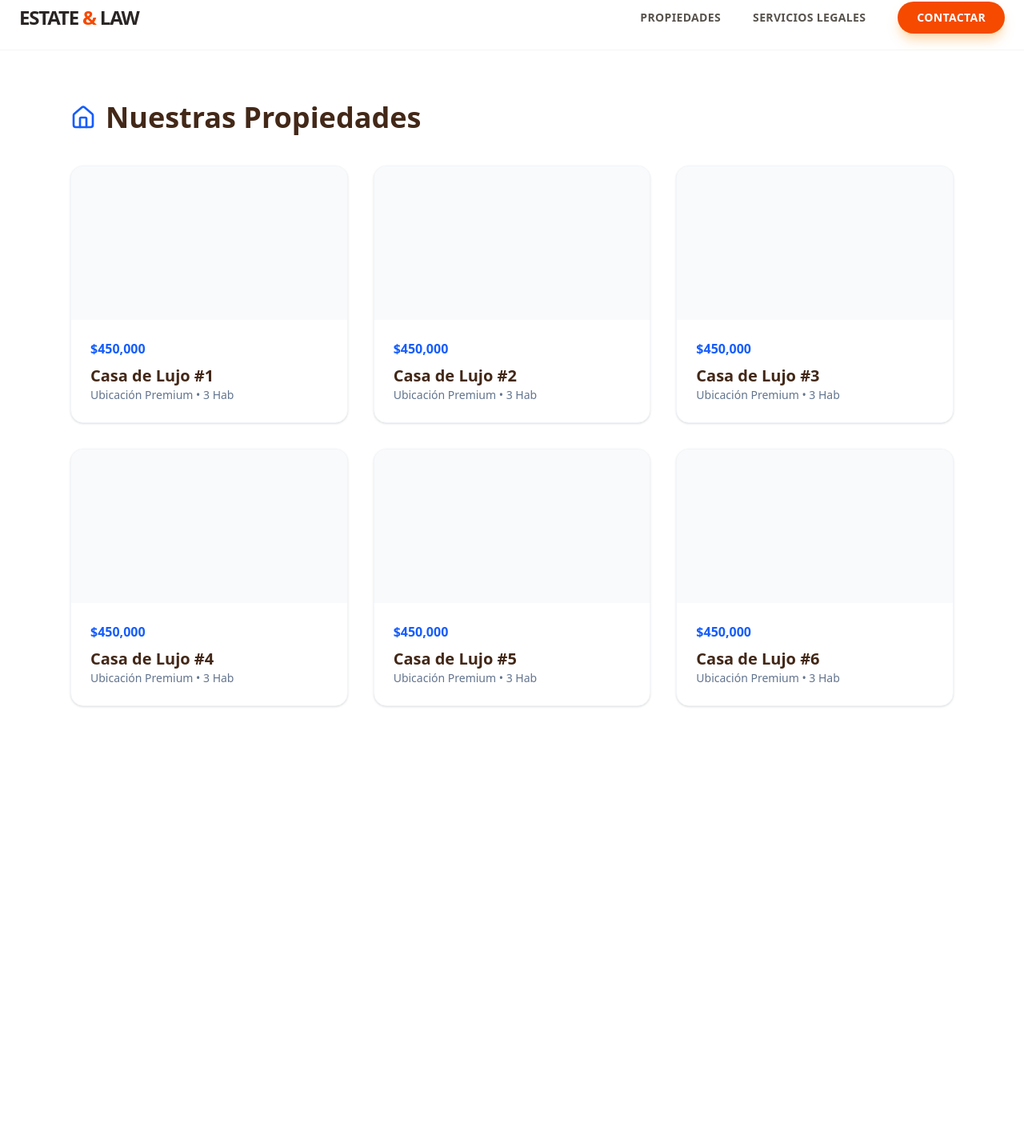
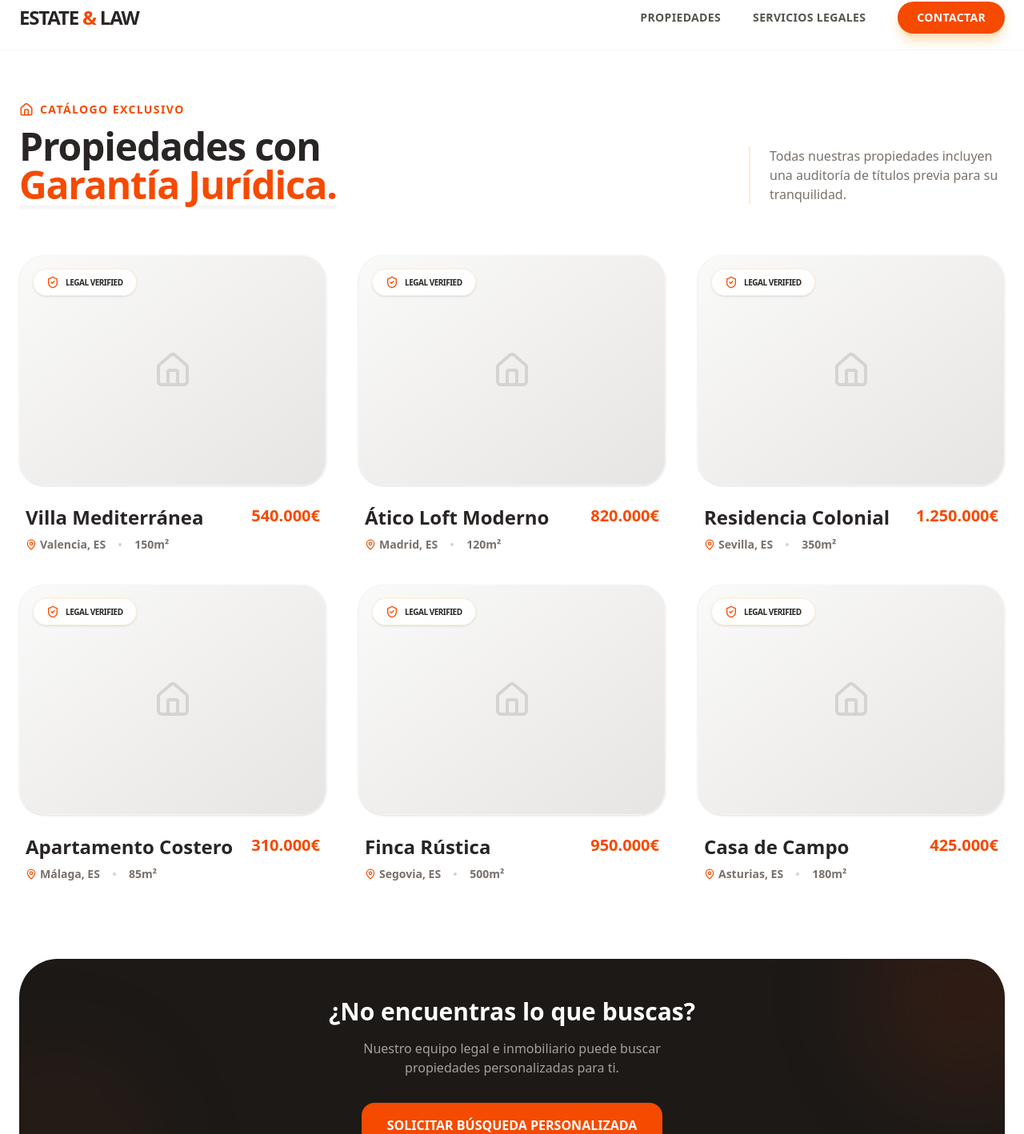
Before and after one commit to LuisErnestoZamb/alfmira, a Next.js app: page /properties in a window 1280 px wide. Shown: the part 18-1436 px from the top of the page at 80% size. Before the commit the page ends 965 px from the top, so only its background shows below. Built offline with nearby package versions, Linux system fonts and the light colour scheme.

Commit message:
Adding properties

```diff
--- a/src/app/properties/page.tsx
+++ b/src/app/properties/page.tsx
@@ -1,23 +1,97 @@
-import { Home, ArrowRight } from 'lucide-react';
+import { Home, MapPin, ShieldCheck, ArrowUpRight } from 'lucide-react';
+import Link from 'next/link';
 
 export default function PropertiesPage() {
+  const casas = [
+    { id: 1, precio: "540.000€", titulo: "Villa Mediterránea", ubicacion: "Valencia, ES", area: "150m²" },
+    { id: 2, precio: "820.000€", titulo: "Ático Loft Moderno", ubicacion: "Madrid, ES", area: "120m²" },
+    { id: 3, precio: "1.250.000€", titulo: "Residencia Colonial", ubicacion: "Sevilla, ES", area: "350m²" },
+    { id: 4, precio: "310.000€", titulo: "Apartamento Costero", ubicacion: "Málaga, ES", area: "85m²" },
+    { id: 5, precio: "950.000€", titulo: "Finca Rústica", ubicacion: "Segovia, ES", area: "500m²" },
+    { id: 6, precio: "425.000€", titulo: "Casa de Campo", ubicacion: "Asturias, ES", area: "180m²" },
+  ];
+
   return (
-    <div className="py-16 max-w-6xl mx-auto px-6">
-      <div className="flex items-center space-x-3 mb-10">
-        <Home className="text-blue-600" size={32} />
-        <h1 className="text-4xl font-bold">Nuestras Propiedades</h1>
-      </div>
-      <div className="grid md:grid-cols-3 gap-8">
-        {[1, 2, 3, 4, 5, 6].map((i) => (
-          <div key={i} className="bg-white border border-slate-100 shadow-sm rounded-2xl overflow-hidden hover:shadow-md transition-shadow">
-            <div className="h-48 bg-slate-50" />
-            <div className="p-6">
-              <span className="text-blue-600 font-bold">$450,000</span>
-              <h4 className="text-xl font-semibold mt-2">Casa de Lujo #{i}</h4>
-              <p className="text-slate-500 text-sm">Ubicación Premium • 3 Hab</p>
+    <div className="bg-white min-h-screen py-16">
+      <div className="max-w-7xl mx-auto px-6">
+
+        {/* Cabecera de Sección */}
+        <div className="flex flex-col md:flex-row md:items-end justify-between mb-16 gap-6">
+          <div className="max-w-2xl">
+            <div className="flex items-center space-x-2 text-orange-600 font-bold tracking-widest text-sm uppercase mb-3">
+              <Home size={18} />
+              <span>Catálogo Exclusivo</span>
             </div>
+            <h1 className="text-5xl font-black text-stone-800 tracking-tight">
+              Propiedades con <br />
+              <span className="text-orange-600 underline decoration-stone-100 underline-offset-8">Garantía Jurídica.</span>
+            </h1>
           </div>
-        ))}
+          <p className="text-stone-500 font-medium max-w-xs border-l-2 border-orange-100 pl-6">
+            Todas nuestras propiedades incluyen una auditoría de títulos previa para su tranquilidad.
+          </p>
+        </div>
+
+        {/* Grid de Propiedades */}
+        <div className="grid md:grid-cols-2 lg:grid-cols-3 gap-10">
+          {casas.map((casa) => (
+            <div key={casa.id} className="group cursor-pointer">
+              {/* Contenedor de Imagen */}
+              <div className="relative aspect-[4/3] rounded-[2rem] bg-stone-100 overflow-hidden mb-6 border border-stone-100 shadow-sm transition-all duration-500 group-hover:shadow-2xl group-hover:shadow-orange-100 group-hover:-translate-y-2">
+
+                {/* Badge de Protección Legal */}
+                <div className="absolute top-4 left-4 z-10 bg-white/90 backdrop-blur-sm px-4 py-2 rounded-full flex items-center space-x-2 border border-orange-100 shadow-sm">
+                  <ShieldCheck className="text-orange-600" size={16} />
+                  <span className="text-[10px] font-black text-stone-800 uppercase tracking-tighter">Legal Verified</span>
+                </div>
+
+                {/* Placeholder de imagen (Aquí iría el <img />) */}
+                <div className="w-full h-full bg-gradient-to-br from-stone-50 to-stone-200 flex items-center justify-center group-hover:scale-110 transition-transform duration-700">
+                  <Home size={48} className="text-stone-300" />
+                </div>
+
+                {/* Botón Flotante */}
+                <div className="absolute bottom-4 right-4 bg-orange-600 text-white p-3 rounded-full opacity-0 translate-y-4 group-hover:opacity-100 group-hover:translate-y-0 transition-all duration-300 shadow-lg">
+                  <ArrowUpRight size={24} />
+                </div>
+              </div>
+
+              {/* Información */}
+              <div className="px-2">
+                <div className="flex justify-between items-start mb-2">
+                  <h3 className="text-2xl font-black text-stone-800 group-hover:text-orange-600 transition-colors">
+                    {casa.titulo}
+                  </h3>
+                  <span className="text-xl font-bold text-orange-600">{casa.precio}</span>
+                </div>
+
+                <div className="flex items-center text-stone-500 space-x-4 text-sm font-semibold">
+                  <div className="flex items-center">
+                    <MapPin size={14} className="mr-1 text-orange-600" />
+                    {casa.ubicacion}
+                  </div>
+                  <div className="h-1 w-1 bg-stone-300 rounded-full" />
+                  <span>{casa.area}</span>
+                </div>
+              </div>
+            </div>
+          ))}
+        </div>
+
+        {/* Call to Action Final */}
+        <div className="mt-24 p-12 rounded-[3rem] bg-stone-900 text-center text-white relative overflow-hidden">
+          <div className="relative z-10">
+            <h2 className="text-3xl font-bold mb-4">¿No encuentras lo que buscas?</h2>
+            <p className="text-stone-400 mb-8 max-w-md mx-auto">Nuestro equipo legal e inmobiliario puede buscar propiedades personalizadas para ti.</p>
+            <Link href="/contact" className="inline-block bg-orange-600 hover:bg-orange-700 text-white px-8 py-4 rounded-2xl font-black transition-all">
+              SOLICITAR BÚSQUEDA PERSONALIZADA
+            </Link>
+          </div>
+          {/* Círculos decorativos de fondo */}
+          <div className="absolute top-0 right-0 w-64 h-64 bg-orange-600/10 rounded-full -mr-20 -mt-20 blur-3xl" />
+          <div className="absolute bottom-0 left-0 w-64 h-64 bg-orange-600/5 rounded-full -ml-20 -mb-20 blur-3xl" />
+        </div>
+
       </div>
     </div>
   );
```
